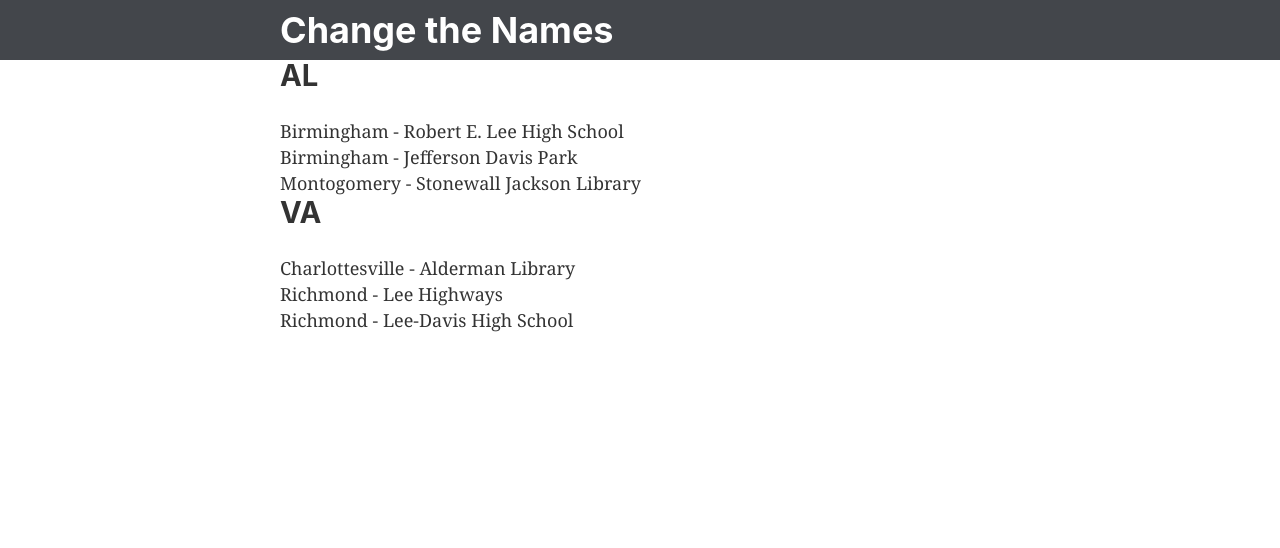
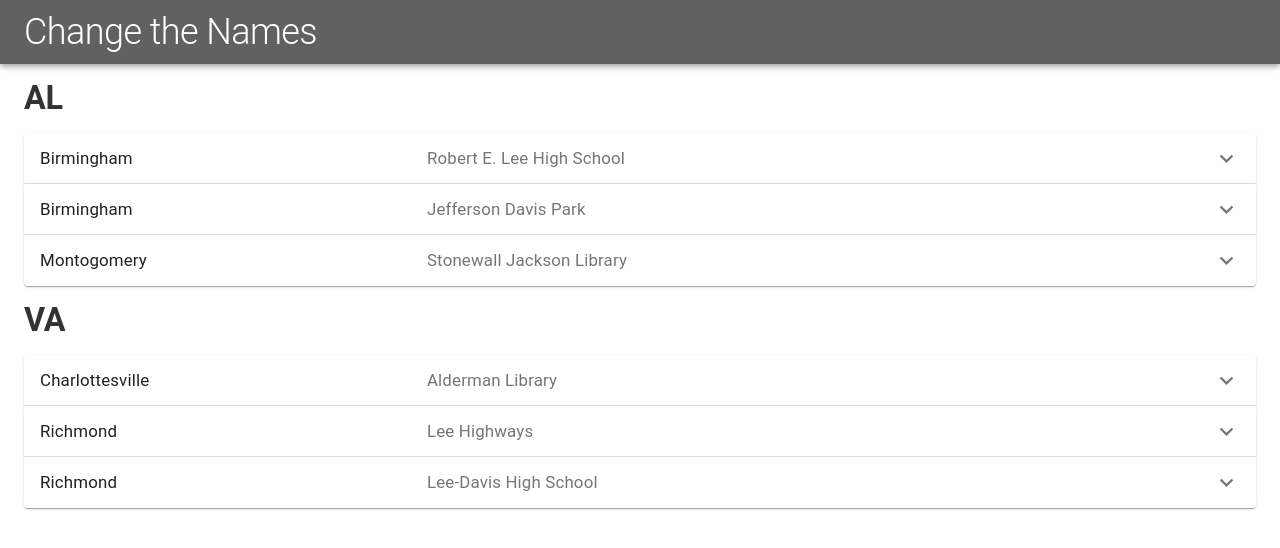
Before and after one commit to changethenames/changethenames.github.io, a Gatsby site: page / in a window 1280 px wide. Built offline with nearby package versions, Linux system fonts and the light colour scheme; Gatsby itself is replaced by a stand-in of ours.

Commit message:
material ui

```diff
--- a/package.json
+++ b/package.json
@@ -5,6 +5,8 @@
   "version": "0.1.0",
   "author": "Kyle Mathews <mathews.kyle@gmail.com>",
   "dependencies": {
+    "@material-ui/core": "=4.10.2",
+    "@material-ui/icons": "=4.9.1",
     "gatsby": "^2.22.15",
     "gatsby-image": "^2.4.5",
     "gatsby-plugin-manifest": "^2.4.9",
--- a/src/components/data.js
+++ b/src/components/data.js
@@ -1,18 +1,9 @@
-
-
 import React from "react"
 import { useStaticQuery, graphql } from "gatsby"
+import { Typography } from "@material-ui/core";
+import Entry from './entry';
 
-/*
- * This component is built using `gatsby-image` to automatically serve optimized
- * images with lazy loading and reduced file sizes. The image is loaded using a
- * `useStaticQuery`, which allows us to load the image from directly within this
- * component, rather than having to pass the image data down from pages.
- *
- * For more information, see the docs:
- * - `gatsby-image`: https://gatsby.dev/gatsby-image
- * - `useStaticQuery`: https://www.gatsbyjs.org/docs/use-static-query/
- */
+import containerStyles from './data.module.css';
 
 const Data = () => {
   const data = useStaticQuery(graphql`
@@ -30,15 +21,17 @@ const Data = () => {
       }
     }
   `);
-  console.log(data.allDataJson);
+
   return (
     <>
       {data.allDataJson.edges.map(edge => (
         <div key={edge.node.state}>
-          <h2>{edge.node.state}</h2>
-          {edge.node.values.map(value => (
-            <div key={value.value}>{value.city} - {value.value}</div>
-          ))}
+          <Typography variant='h2' className={containerStyles.state}>{edge.node.state}</Typography>
+          <div>
+            {edge.node.values.map(value => (
+              <Entry {...value} key={value.value}/>
+            ))}
+          </div>
         </div>
       ))}
     </>
--- /dev/null
+++ b/src/components/data.module.css
@@ -0,0 +1,5 @@
+h2.state {
+  font-size: 1.8em;
+  font-weight: bold;
+  margin: 15px 0;
+}
--- /dev/null
+++ b/src/components/entry.js
@@ -0,0 +1,45 @@
+import React from "react"
+import containerStyles from "./entry.module.css"
+import { makeStyles } from '@material-ui/core/styles';
+import ExpansionPanel from '@material-ui/core/ExpansionPanel';
+import ExpansionPanelSummary from '@material-ui/core/ExpansionPanelSummary';
+import ExpansionPanelDetails from '@material-ui/core/ExpansionPanelDetails';
+import Typography from '@material-ui/core/Typography';
+import ExpandMoreIcon from '@material-ui/icons/ExpandMore';
+
+const useStyles = makeStyles((theme) => ({
+  heading: {
+    fontSize: theme.typography.pxToRem(15),
+    flexBasis: '33.33%',
+    flexShrink: 0,
+  },
+  secondaryHeading: {
+    fontSize: theme.typography.pxToRem(15),
+    color: theme.palette.text.secondary,
+  },
+}));
+
+const Entry = ({ city, value }) => {
+  const classes = useStyles();
+
+  return (
+    <ExpansionPanel>
+      <ExpansionPanelSummary
+        expandIcon={<ExpandMoreIcon />}
+        aria-controls="panel1a-content"
+        id="panel1a-header"
+      >
+        <Typography className={classes.heading}>{city}</Typography>
+        <Typography className={classes.secondaryHeading}>{value}</Typography>
+      </ExpansionPanelSummary>
+      <ExpansionPanelDetails>
+        <Typography>
+          Lorem ipsum dolor sit amet, consectetur adipiscing elit. Suspendisse malesuada lacus ex,
+          sit amet blandit leo lobortis eget.
+        </Typography>
+      </ExpansionPanelDetails>
+    </ExpansionPanel>
+  );
+};
+
+export default Entry;
--- /dev/null
+++ b/src/components/entry.module.css
@@ -0,0 +1,3 @@
+.city {
+  font-weight: bold;
+}
--- a/src/components/header.js
+++ b/src/components/header.js
@@ -1,14 +1,19 @@
 import { Link } from "gatsby"
 import PropTypes from "prop-types"
 import React from "react"
-
+import { AppBar, Typography, Toolbar } from "@material-ui/core";
 import containerStyles from "./header.module.css"
 
 
 const Header = ({ siteTitle }) => (
-  <header className={containerStyles.headerContainer}>
-    <div className={containerStyles.header}>
-      <h1>
+  // <header className={containerStyles.headerContainer}>
+  //   <div className={containerStyles.header}>
+
+  //   </div>
+  // </header>
+  <AppBar position='sticky'>
+    <Toolbar>
+      <Typography variant="h1" className={containerStyles.header}>
         <Link
           to="/"
           style={{
@@ -18,9 +23,9 @@ const Header = ({ siteTitle }) => (
         >
           {siteTitle}
         </Link>
-      </h1>
-    </div>
-  </header>
+      </Typography>
+    </Toolbar>
+  </AppBar>
 )
 
 Header.propTypes = {
--- a/src/components/header.module.css
+++ b/src/components/header.module.css
@@ -3,15 +3,13 @@
   background: #43464b;
 }
 
-.header {
+/* .header {
   max-width: 720px;
   margin: auto;
-}
+} */
 
-.header h1 {
-  margin: 0;
-  line-height: 60px;
-  font-size: 36px;
+h1.header {
+  font-size: 2em;
 }
 
 @media screen and (max-width: 760px) {
--- a/src/pages/index.js
+++ b/src/pages/index.js
@@ -3,16 +3,37 @@ import React from "react"
 import Layout from "../components/layout"
 import SEO from "../components/seo"
 import Data from "../components/data"
-
+import { createMuiTheme, ThemeProvider } from '@material-ui/core/styles';
+import { Container } from "@material-ui/core";
 import containerStyles from "./index.module.css"
 
+const theme = createMuiTheme({
+  palette: {
+    primary: {
+      light: '#8e8e8e',
+      main: '#616161',
+      dark: '#373737',
+      contrastText: '#fff',
+    },
+    secondary: {
+      light: '#ffff6b',
+      main: '#fdd835',
+      dark: '#c6a700',
+      contrastText: '#000',
+    },
+  },
+});
+
+
 const IndexPage = () => (
-  <Layout>
-    <SEO title="Home" />
-    <div className={containerStyles.content}>
-      <Data />
-    </div>
-  </Layout>
+  <ThemeProvider theme={theme}>
+    <Layout>
+      <SEO title="Home" />
+      <Container fixed>
+        <Data />
+      </Container>
+    </Layout>
+  </ThemeProvider>
 )
 
 export default IndexPage
```
Also changed, not shown: 1 other file.
